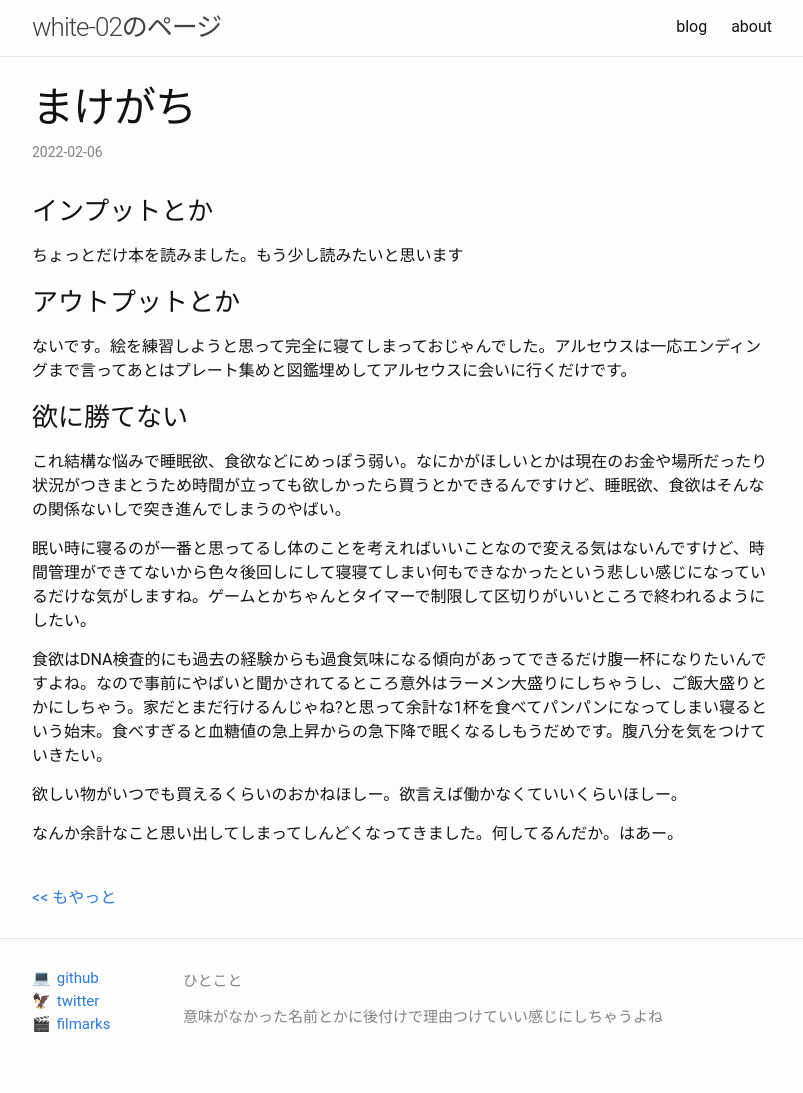
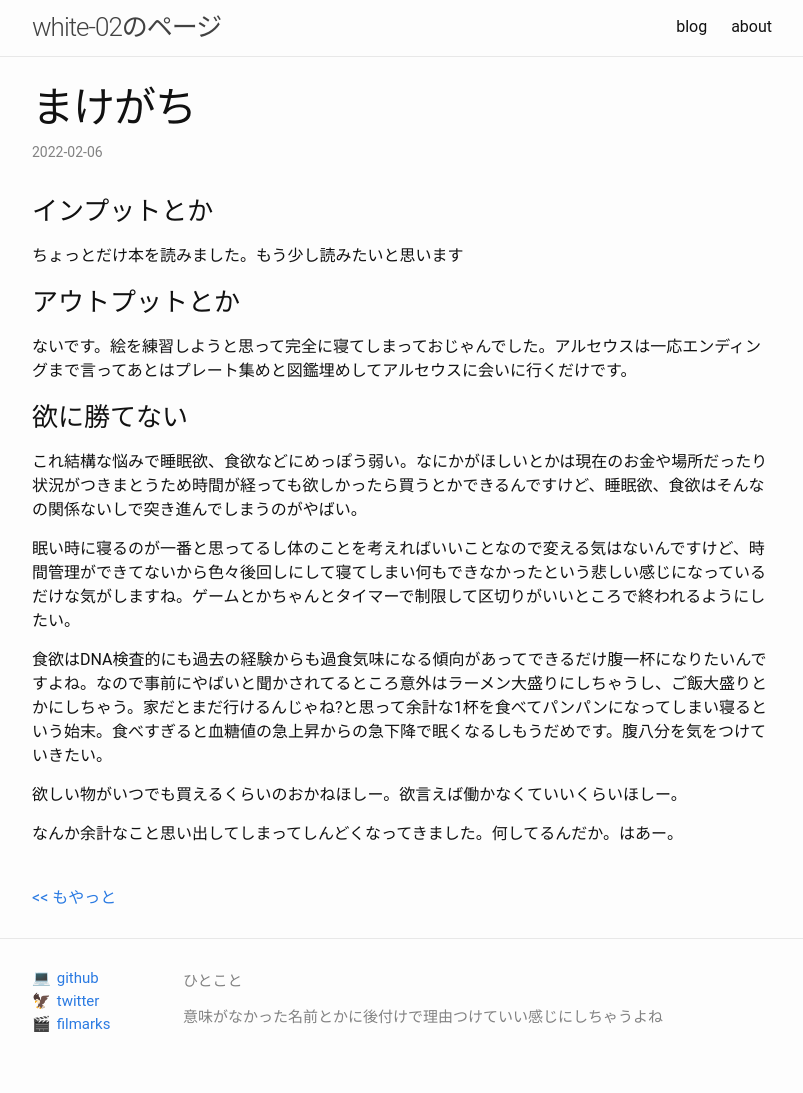
Before and after one commit to white-02/white-02.github.io, a Jekyll site: the page built from _posts/2022-02-06-blog.md, in a window 1280 px wide. Shown: the whole page, without its empty margins (238-1041 px from the left). Built offline with Jekyll 4.4.1, drawn with Linux system fonts in a browser that asks for light colours.

Commit message:
fix typo

```diff
--- a/_posts/2022-02-06-blog.md
+++ b/_posts/2022-02-06-blog.md
@@ -13,9 +13,9 @@ categories: blog
 ないです。絵を練習しようと思って完全に寝てしまっておじゃんでした。アルセウスは一応エンディングまで言ってあとはプレート集めと図鑑埋めしてアルセウスに会いに行くだけです。
 
 ### 欲に勝てない
-これ結構な悩みで睡眠欲、食欲などにめっぽう弱い。なにかがほしいとかは現在のお金や場所だったり状況がつきまとうため時間が立っても欲しかったら買うとかできるんですけど、睡眠欲、食欲はそんなの関係ないしで突き進んでしまうのやばい。
+これ結構な悩みで睡眠欲、食欲などにめっぽう弱い。なにかがほしいとかは現在のお金や場所だったり状況がつきまとうため時間が経っても欲しかったら買うとかできるんですけど、睡眠欲、食欲はそんなの関係ないしで突き進んでしまうのがやばい。
 
-眠い時に寝るのが一番と思ってるし体のことを考えればいいことなので変える気はないんですけど、時間管理ができてないから色々後回しにして寝寝てしまい何もできなかったという悲しい感じになっているだけな気がしますね。ゲームとかちゃんとタイマーで制限して区切りがいいところで終われるようにしたい。
+眠い時に寝るのが一番と思ってるし体のことを考えればいいことなので変える気はないんですけど、時間管理ができてないから色々後回しにして寝てしまい何もできなかったという悲しい感じになっているだけな気がしますね。ゲームとかちゃんとタイマーで制限して区切りがいいところで終われるようにしたい。
 
 食欲はDNA検査的にも過去の経験からも過食気味になる傾向があってできるだけ腹一杯になりたいんですよね。なので事前にやばいと聞かされてるところ意外はラーメン大盛りにしちゃうし、ご飯大盛りとかにしちゃう。家だとまだ行けるんじゃね?と思って余計な1杯を食べてパンパンになってしまい寝るという始末。食べすぎると血糖値の急上昇からの急下降で眠くなるしもうだめです。腹八分を気をつけていきたい。
 
```
